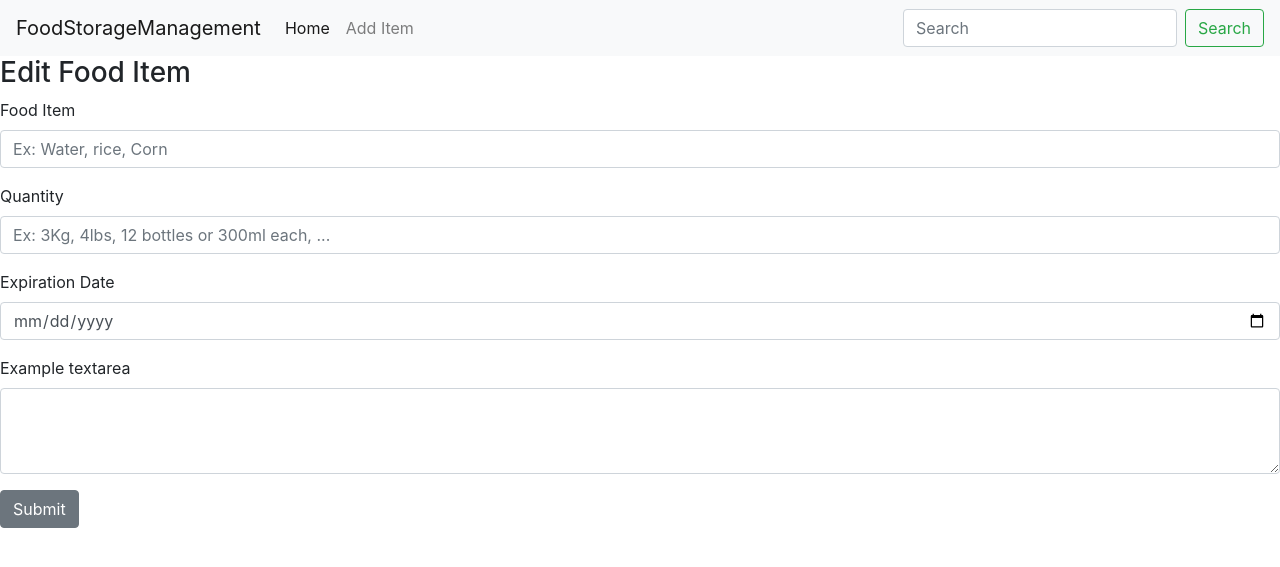
After one commit to Gaberoids/MS3-gf-foodStorage-MongoDb, a Flask app: template templates/edit_item.html in a window 1280 px wide. The commit adds this page. Shown: the top 567 px of the page. Run offline with Flask 2, Linux system fonts and the light colour scheme; the template is opened without the code that fills it, so the values that code supplies are empty; some libraries are stand-ins or nearby versions.

Commit message:
edit functionality complete

```diff
--- a/app.py
+++ b/app.py
@@ -1,7 +1,7 @@
 import os
 from flask import (Flask, flash, render_template, redirect, request, url_for)
 from flask_pymongo import PyMongo
-# from bson.objectid import ObjectId
+from bson.objectid import ObjectId
 # from werkzeug.security import generate_password_hash, chech_password_hash
 if os.path.exists("env.py"):
     import env
@@ -18,7 +18,6 @@ mongo = PyMongo(app)
 @app.route("/")
 @app.route("/get_items")
 def get_items():
-    print("caraca")
     flash('flashfreaking message')
     items_list = list(mongo.db.items.find())
     return render_template("items.html", items_l=items_list)
@@ -26,9 +25,7 @@ def get_items():
 
 @app.route('/add_item', methods=["GET", "POST"])
 def add_item():
-    print("works out of if")
     if request.method == "POST":
-        print("works INSIDE of if")
         new_item = {
             "item": request.form.get("n_item"),
             "item_details": request.form.get("n_item_details"),
@@ -41,6 +38,22 @@ def add_item():
     return render_template("add_item.html")
 
 
+@app.route("/edit_item/<edit_item_id>", methods=["GET", "POST"])
+def edit_item(edit_item_id):
+    if request.method == "POST":
+        edited_item = {
+            "item": request.form.get("e_item"),
+            "item_details": request.form.get("e_item_description"),
+            "quality": request.form.get("e_quantity"),
+            "expiration_date": request.form.get("e_expiration_date")
+        }
+        mongo.db.items.update({"_id": ObjectId(edit_item_id)}, edited_item)
+        flash("Food item successfuly updated")
+
+    edit_i = mongo.db.items.find_one({"_id": ObjectId(edit_item_id)})
+    return render_template('edit_item.html', itm=edit_i)
+
+
 if __name__ == "__main__":
     app.run(host=os.environ.get("IP"),
             port=int(os.environ.get("PORT")),
--- /dev/null
+++ b/templates/edit_item.html
@@ -0,0 +1,28 @@
+{% extends "base.html" %}
+{% block content %}
+
+<h3>Edit Food Item</h3>
+
+<!-- form template from https://getbootstrap.com/docs/4.0/components/forms/ -->
+<form method="POST" action="{{ url_for('edit_item', edit_item_id=itm._id) }}">
+    <div class="form-group">
+        <label for="e_item">Food Item</label>
+        <input type="text" value="{{ itm.item }}" class="form-control" id="e_item" name="e_item" placeholder="Ex: Water, rice, Corn">
+    </div>
+    <div class="form-group">
+        <label for="e_quantity">Quantity</label>
+        <input type="text" value="{{ itm.quantity }}" class="form-control"  id="e_quantity" name="e_quantity" placeholder="Ex: 3Kg, 4lbs, 12 bottles or 300ml each, ...">
+    </div>
+    <div class="form-group">
+        <label for="n_expiration_date">Expiration Date</label>
+        <input type="date" name="e_expiration_date" id="e_expiration_date" placeholder="MM/DD/YYY" class="form-control"></div>
+    <div class="form-group">
+        <label for="e_item_details">Example textarea</label>
+        <textarea class="form-control" id="e_item_details" name="e_item_details" rows="3"></textarea>
+    </div>
+    <button type="submit" class="btn btn-secondary">Submit</button>
+<script>
+</script>
+
+</form>
+{% endblock %}
--- a/templates/items.html
+++ b/templates/items.html
@@ -11,6 +11,7 @@
         <caption> List of all food storage items </caption>
         <thead>
             <tr>
+                <th scope="col"></th>
                 <th scope="col">Food Item</th>
                 <th scope="col">Details</th>
                 <th scope="col">Quantity</th>
@@ -20,6 +21,10 @@
         {% for itm in items_l %}
         <tbody>
             <tr>
+                <td>
+                    <!-- <a href=" url_for('delete_item', d_item_id=itm._id) " class="btn">Done</a> -->
+                    <a href="{{ url_for('edit_item', edit_item_id=itm._id) }}" class="btn">Edit</a>
+                </td>
                 <th scope="row">{{ itm.item }}</th>
                 <td>{{ itm.item_details }}</td>
                 <td>{{ itm.quantity }}</td>
```
Also changed, not shown: README.md.
